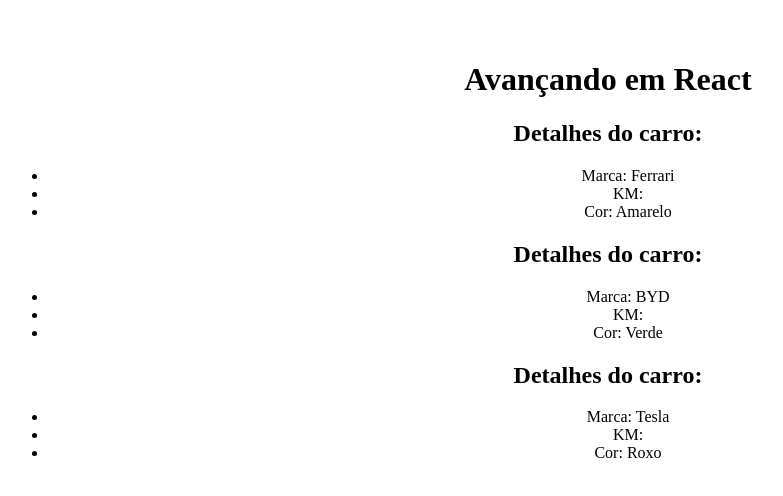
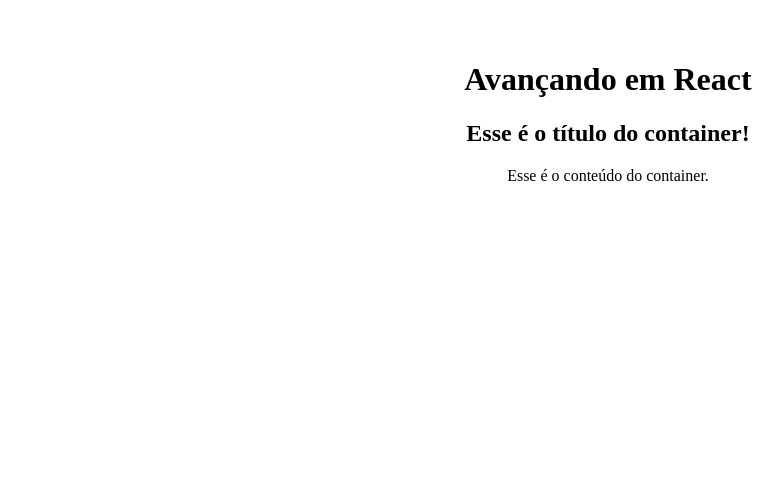
Before and after one commit to zagvii/React-Curso, a React (Vite) app in the folder advance/: page / in a window 1280 px wide. Shown: the top 496 px of the page, without its empty margins (32-815 px from the left). Built offline with nearby package versions, Linux system fonts and the light colour scheme.

Commit message:
children

```diff
--- a/advance/src/App.jsx
+++ b/advance/src/App.jsx
@@ -1,18 +1,20 @@
 import './App.css'
-import CarDetails from './components/CarDetails'
-//import ConditionalRender from './components/ConditionalRender'
-//import ShowUserName from './components/ShowUserName'
-//import ListRender from './components/ListRender'
-//import ManageData from './components/ManageData'
+
+import Container from './components/Container'
+// import CarDetails from './components/CarDetails'
+// import ConditionalRender from './components/ConditionalRender'
+// import ShowUserName from './components/ShowUserName'
+// import ListRender from './components/ListRender'
+// import ManageData from './components/ManageData'
 // import Gatinho from './assets/gatinho.jpg'
 
 function App() {
 
-  const cars =[
+  /*const cars =[
     {id: 1, brand: "Ferrari", color: "Amarelo", isNew: true},
     {id: 2, brand: "BYD", color: "Verde", isNew: false},
     {id: 3, brand: "Tesla", color: "Roxo", isNew: false},
-  ]
+  ]*/
 
   return (
     <>
@@ -34,11 +36,14 @@
       <CarDetails brand="VW" km={10000} color="Branco" />
       -- reaproveitando
       <CarDetails brand="Fiat" color="Azul" km={0} />
-      <CarDetails brand="Ford" color="Preto" km={4500} /> */}
-      {/* Renderizando lista em um componente */}
+      <CarDetails brand="Ford" color="Preto" km={4500} />
+      -- Renderizando lista em um componente
       {cars.map((car) => (
         <CarDetails key={car.id} brand={car.brand} color={car.color} km={car.km} />
-      ))}
+      ))}*/}
+      <Container>
+        <p>Esse é o conteúdo do container.</p>
+      </Container>
     </>
   )
 }
--- /dev/null
+++ b/advance/src/components/Container.jsx
@@ -0,0 +1,10 @@
+const Container = ({children}) => {
+  return (
+    <>
+        <h2>Esse é o título do container!</h2>
+        {children}
+    </>
+  )
+}
+
+export default Container
```
